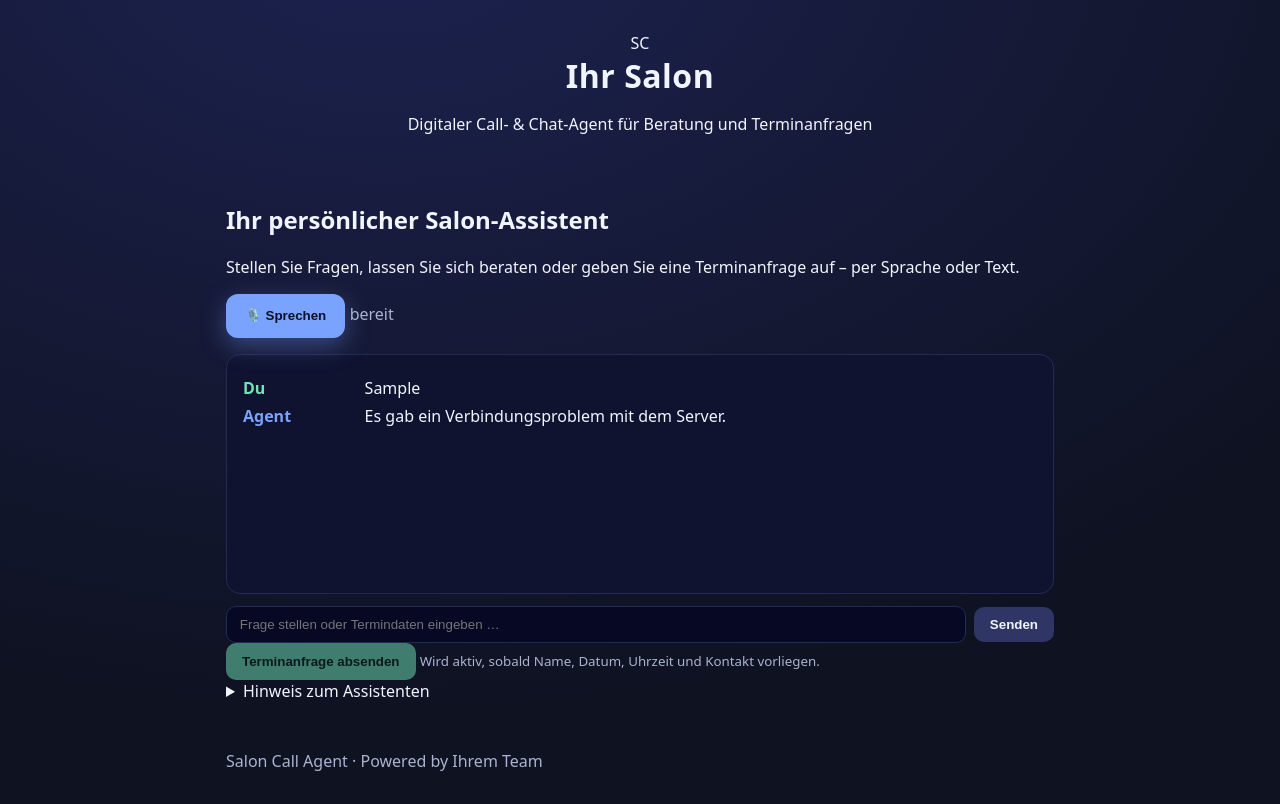
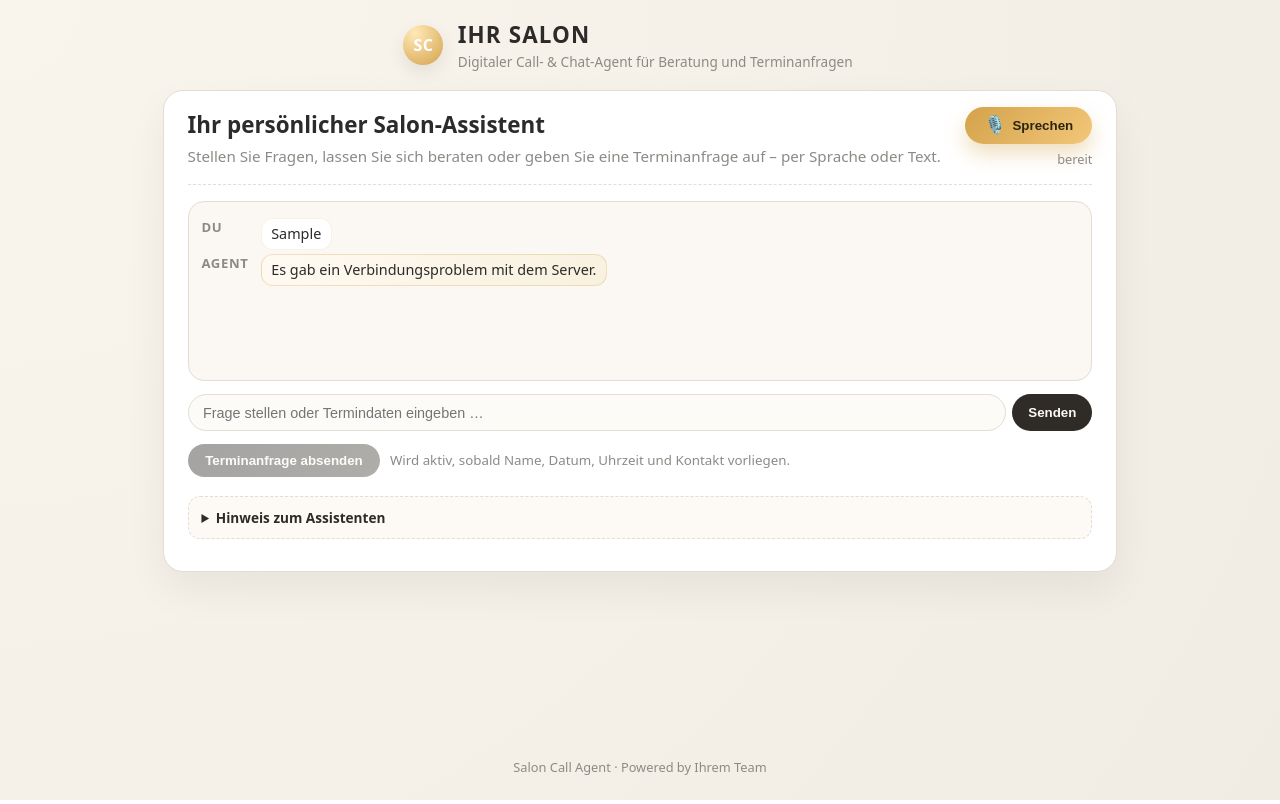
Before and after one commit to oemer33/Regelbasierter-Business-Assistent, a website: page public/index.html in a window 1280 px wide. Both pictures are taken after typing "Sample" into the empty fields and a click on the button "Senden". Drawn offline with Linux system fonts and the light colour scheme; no server answers.

Commit message:
Update style.css

```diff
--- a/public/style.css
+++ b/public/style.css
@@ -1,113 +1,326 @@
 :root {
-  --bg: #0f1221;
-  --panel: #141832;
-  --text: #f1f5ff;
-  --muted: #aab3d1;
-  --accent: #6ee7b7;
-  --accent2: #7aa2ff;
-  --danger: #ff6b6b;
+  --bg: #f5f2ec;
+  --card: #ffffff;
+  --text: #2c2b2a;
+  --muted: #8d8a86;
+  --gold: #d4a24b;
+  --gold-soft: #f3e1b8;
+  --border-soft: #e3ddd2;
+  --accent-dark: #1d1c1a;
 }
-* { box-sizing: border-box; }
+
+* {
+  box-sizing: border-box;
+}
+
 body {
   margin: 0;
-  background: radial-gradient(1200px 800px at 30% -10%, #1c2250, var(--bg));
+  font-family: system-ui, -apple-system, BlinkMacSystemFont, "Segoe UI", sans-serif;
+  background: radial-gradient(circle at top left, #f9f5ed, #f1ece3);
   color: var(--text);
-  font-family: ui-sans-serif, system-ui, -apple-system, Segoe UI, Roboto, Arial;
 }
-header {
-  text-align: center;
-  padding: 2rem 1rem 1rem;
+
+.page {
+  min-height: 100vh;
+  display: flex;
+  flex-direction: column;
 }
-h1 { margin: 0; letter-spacing: .5px; }
-.sub { color: var(--muted); margin-top: .5rem; }
 
-main { max-width: 860px; margin: 0 auto; padding: 1rem; }
+.topbar {
+  max-width: 1100px;
+  margin: 0 auto;
+  padding: 1.2rem 1.5rem;
+  display: flex;
+  align-items: center;
+  justify-content: space-between;
+  gap: 1.5rem;
+}
 
-.mic-panel {
-  background: linear-gradient(180deg, #1a1f44, var(--panel));
-  border: 1px solid #243066;
-  border-radius: 14px;
-  padding: 1rem;
+.brand {
   display: flex;
-  flex-wrap: wrap;
   align-items: center;
-  gap: 1rem;
+  gap: 0.9rem;
+}
+
+.brand-mark {
+  width: 40px;
+  height: 40px;
+  border-radius: 50%;
+  background: radial-gradient(circle at 30% 20%, #ffe9b8, var(--gold));
+  color: #fff;
+  display: flex;
+  align-items: center;
+  justify-content: center;
+  font-weight: 700;
+  letter-spacing: 0.03em;
+  box-shadow: 0 8px 18px rgba(0, 0, 0, 0.08);
+}
+
+.brand-text h1 {
+  margin: 0;
+  font-size: 1.4rem;
+  letter-spacing: 0.05em;
+  text-transform: uppercase;
+}
+
+.brand-text p {
+  margin: 0.1rem 0 0;
+  font-size: 0.85rem;
+  color: var(--muted);
+}
+
+.brand-contact {
+  display: flex;
+  flex-direction: column;
+  align-items: flex-end;
+  gap: 0.2rem;
+  font-size: 0.85rem;
+  color: var(--muted);
+}
+
+.brand-contact a {
+  color: var(--muted);
+  text-decoration: none;
+}
+
+.brand-contact a:hover {
+  color: var(--gold);
+}
+
+/* Hauptkarte */
+
+.main-card {
+  max-width: 1100px;
+  margin: 0 auto 1.5rem;
+  padding: 1rem 1.5rem 2rem;
+  background: var(--card);
+  border-radius: 20px;
+  box-shadow: 0 18px 40px rgba(0, 0, 0, 0.06);
+  border: 1px solid var(--border-soft);
+}
+
+.hero {
+  display: flex;
   justify-content: space-between;
+  align-items: center;
+  gap: 1.5rem;
+  padding-bottom: 1rem;
+  border-bottom: 1px dashed var(--border-soft);
 }
-.mic-left { display: flex; align-items: center; gap: 1rem; }
-.mic-right { font-size: .85rem; max-width: 320px; }
+
+.hero-text h2 {
+  margin: 0 0 0.4rem;
+  font-size: 1.4rem;
+}
+
+.hero-text p {
+  margin: 0;
+  color: var(--muted);
+  font-size: 0.95rem;
+}
+
+.hero-actions {
+  display: flex;
+  flex-direction: column;
+  align-items: flex-end;
+  gap: 0.4rem;
+}
 
 #mic_btn {
-  background: var(--accent2);
-  color: #071026;
+  display: inline-flex;
+  align-items: center;
+  gap: 0.4rem;
+  border-radius: 999px;
   border: none;
-  border-radius: 12px;
-  padding: .9rem 1.2rem;
-  font-weight: 700;
+  padding: 0.5rem 1.2rem;
+  background: linear-gradient(130deg, var(--gold), #f2c779);
+  color: #2c2411;
+  font-weight: 600;
   cursor: pointer;
-  box-shadow: 0 8px 24px rgba(122,162,255,.35);
-}
-#mic_btn.recording {
-  background: var(--danger);
-  color: white;
-  box-shadow: 0 8px 24px rgba(255,107,107,.35);
+  box-shadow: 0 10px 20px rgba(212, 162, 75, 0.35);
 }
 
-.muted { color: var(--muted); }
+#mic_btn .mic-icon {
+  font-size: 1.1rem;
+}
+
+#mic_btn.recording {
+  background: linear-gradient(130deg, #ff7d7d, #f4a6a6);
+  color: #fff;
+  box-shadow: 0 10px 24px rgba(255, 125, 125, 0.5);
+}
+
+#mic_status {
+  font-size: 0.8rem;
+}
+
+.muted {
+  color: var(--muted);
+}
+
+/* Chat-Bereich */
+
+.chat {
+  margin-top: 1rem;
+}
 
 .transcript {
-  margin-top: 1rem;
-  background: #0f1330;
-  border: 1px solid #232a55;
-  border-radius: 14px;
-  padding: 1rem;
-  min-height: 240px;
+  margin-top: 0.3rem;
+  background: #fbf8f3;
+  border-radius: 16px;
+  border: 1px solid var(--border-soft);
+  min-height: 180px;
+  max-height: 260px;
+  overflow-y: auto;
+  padding: 0.75rem 0.8rem;
 }
-.msg { margin: .4rem 0; display: flex; gap: .6rem; }
-.msg .who { font-weight: 700; width: 7rem; color: var(--accent); }
-.msg.agent .who { color: var(--accent2); }
+
+/* Nachrichten: wir zeigen nur die letzten paar – siehe JS */
+
+.msg {
+  display: flex;
+  gap: 0.5rem;
+  margin: 0.25rem 0;
+}
+
+.msg .who {
+  font-weight: 600;
+  font-size: 0.82rem;
+  text-transform: uppercase;
+  letter-spacing: 0.05em;
+  min-width: 3.2rem;
+  color: var(--muted);
+}
+
+.msg span:last-child {
+  background: #fff;
+  border-radius: 12px;
+  padding: 0.35rem 0.6rem;
+  font-size: 0.9rem;
+  line-height: 1.3;
+  border: 1px solid rgba(212, 162, 75, 0.15);
+}
+
+.msg.agent span:last-child {
+  background: linear-gradient(135deg, #fffaf2, #f8f1df);
+  border-color: rgba(212, 162, 75, 0.3);
+}
+
+/* Eingabezeile */
 
 .input-row {
-  margin-top: .8rem;
+  margin-top: 0.8rem;
   display: flex;
-  align-items: center;
-  gap: .5rem;
+  gap: 0.4rem;
 }
+
 #text_input {
   flex: 1;
-  padding: .6rem .8rem;
-  border-radius: 10px;
-  border: 1px solid #232a55;
-  background: #060824;
+  border-radius: 999px;
+  border: 1px solid var(--border-soft);
+  padding: 0.6rem 0.9rem;
+  font-size: 0.9rem;
+  background: #fdfbf7;
   color: var(--text);
 }
+
 #text_input:focus {
   outline: none;
-  border-color: var(--accent2);
+  border-color: var(--gold);
+  box-shadow: 0 0 0 1px rgba(212, 162, 75, 0.3);
 }
+
 #send_btn {
-  padding: .6rem 1rem;
-  border-radius: 10px;
+  border-radius: 999px;
   border: none;
-  background: #2f3564;
-  color: var(--text);
+  padding: 0.55rem 1rem;
+  background: #2f2b27;
+  color: #fefaf2;
   font-weight: 600;
   cursor: pointer;
 }
 
-.cta { display: flex; align-items: center; gap: 1rem; margin-top: 1rem; flex-wrap: wrap; }
+#send_btn:hover {
+  background: #141210;
+}
+
+/* CTA Button */
+
+.cta-row {
+  display: flex;
+  flex-wrap: wrap;
+  align-items: center;
+  gap: 0.6rem;
+  margin-top: 0.8rem;
+}
+
 .primary {
-  background: var(--accent);
-  color: #042016;
-  border: none; border-radius: 10px; padding: .7rem 1rem; font-weight: 700;
+  border-radius: 999px;
+  border: none;
+  padding: 0.55rem 1.1rem;
+  background: linear-gradient(130deg, var(--accent-dark), #3b352c);
+  color: #fefaf3;
+  font-weight: 600;
+  cursor: pointer;
 }
-.primary:disabled { opacity: .5; cursor: not-allowed; }
 
-footer {
-  max-width: 860px; margin: 2rem auto; padding: 0 1rem; color: var(--muted);
+.primary:disabled {
+  opacity: 0.4;
+  cursor: not-allowed;
 }
-footer a { color: var(--muted); }
 
-@media (max-width: 600px) {
-  .msg .who { width: 5rem; }
+/* Info */
+
+.info {
+  margin-top: 1.2rem;
+  font-size: 0.85rem;
 }
+
+.info details {
+  border-radius: 12px;
+  border: 1px dashed var(--border-soft);
+  padding: 0.7rem 0.8rem;
+  background: #fdfaf5;
+}
+
+.info summary {
+  cursor: pointer;
+  font-weight: 600;
+}
+
+.info p {
+  margin: 0.3rem 0 0;
+  color: var(--muted);
+}
+
+/* Footer */
+
+.footer {
+  margin-top: auto;
+  padding: 1rem 1.5rem 1.5rem;
+  text-align: center;
+  font-size: 0.8rem;
+  color: var(--muted);
+}
+
+/* Responsive */
+
+@media (max-width: 780px) {
+  .topbar {
+    flex-direction: column;
+    align-items: flex-start;
+  }
+
+  .brand-contact {
+    align-items: flex-start;
+  }
+
+  .hero {
+    flex-direction: column;
+    align-items: flex-start;
+  }
+
+  .hero-actions {
+    align-items: flex-start;
+  }
+}
```
